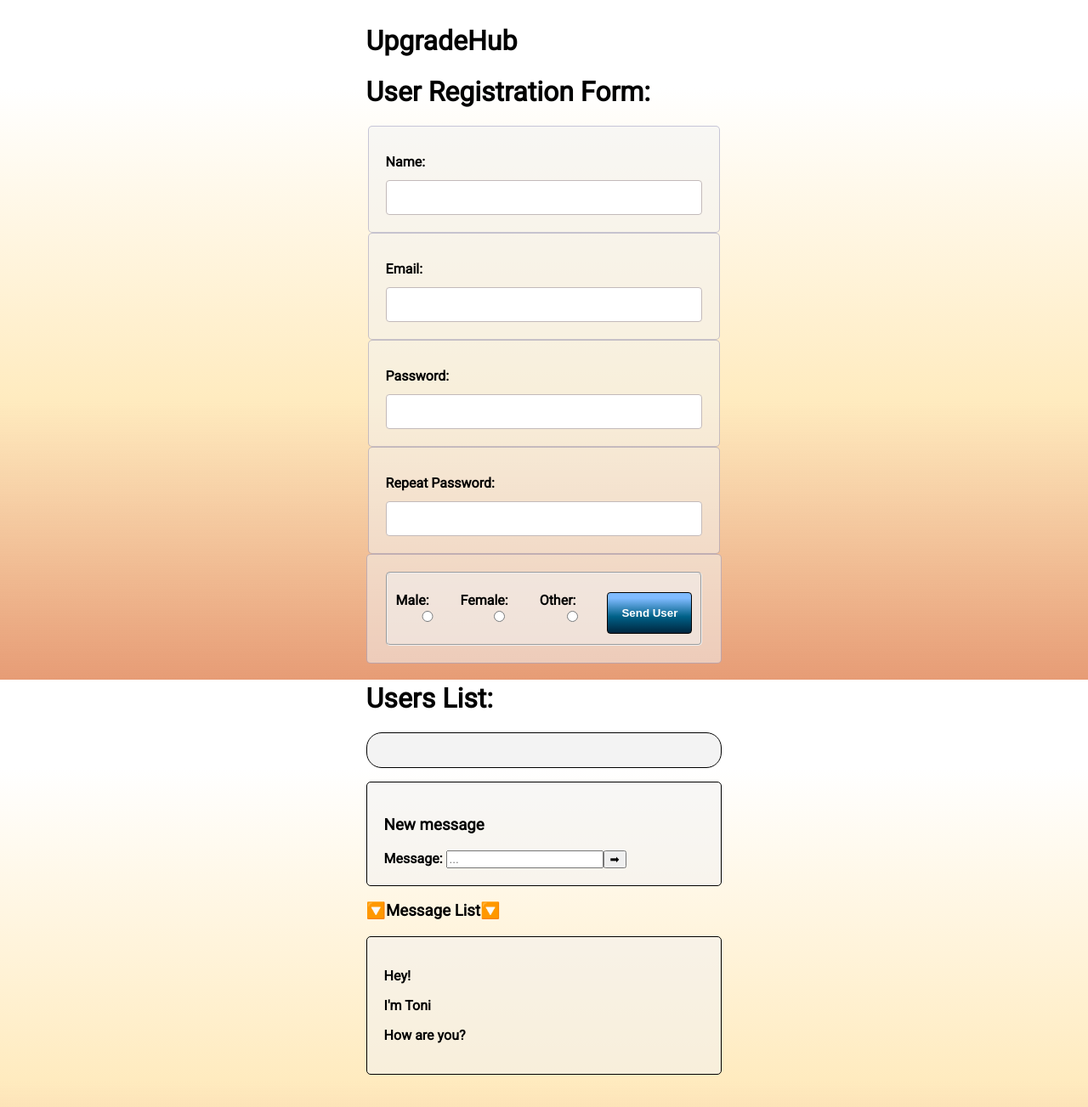
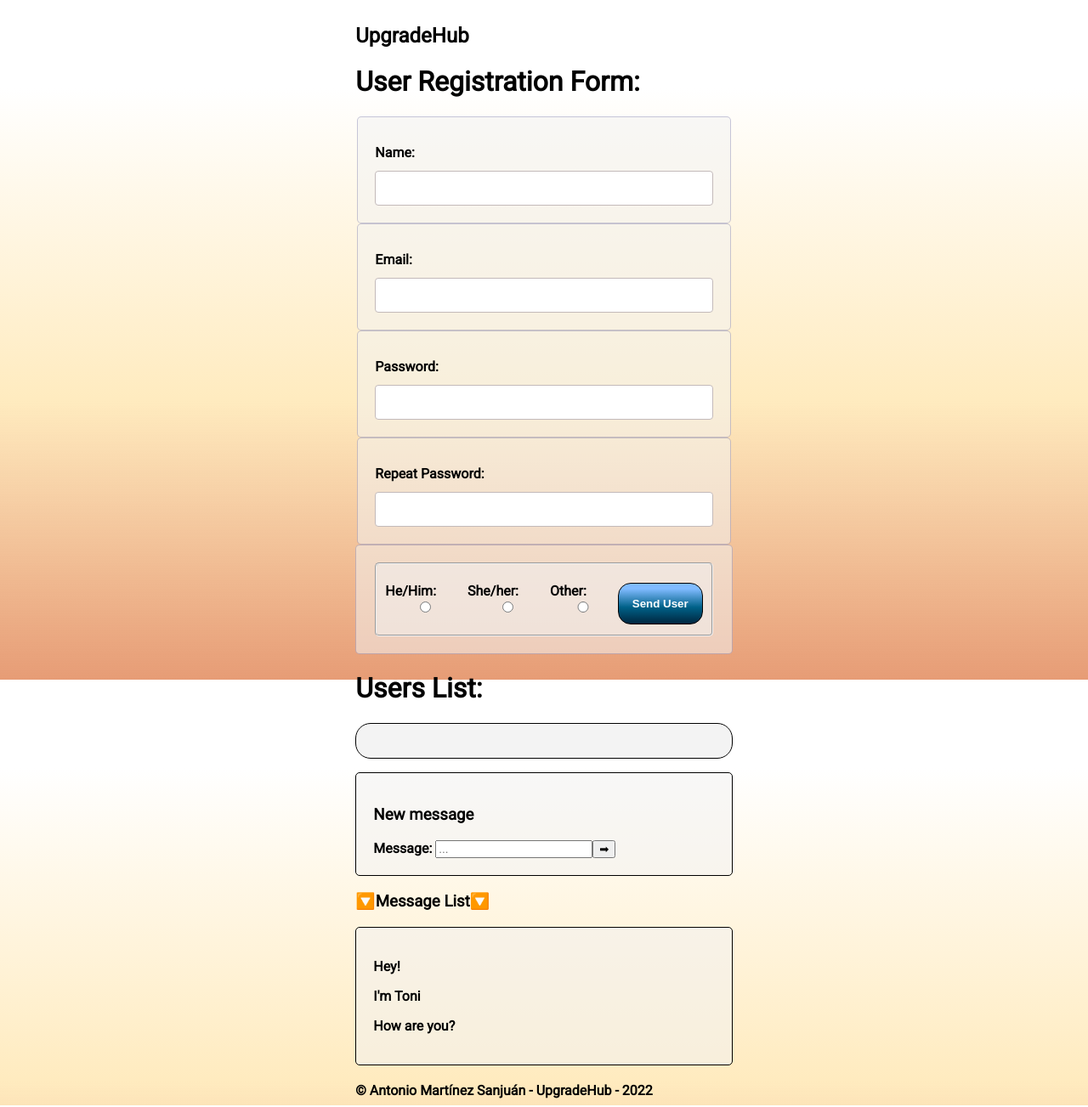
Before and after one commit to AntoniMS/angular-formularyServices, an Angular app: page / in a window 1280 px wide. Shown: the whole page at 85% size. Built offline with nearby package versions, Linux system fonts and the light colour scheme.

Commit message:
FIX Gender Names

```diff
--- a/src/app/app.component.html
+++ b/src/app/app.component.html
@@ -1,7 +1,7 @@
 <app-register-form></app-register-form>
 <app-user-list></app-user-list>
-
 <app-new-message></app-new-message>
 <app-message-list></app-message-list>
 
+
 <router-outlet></router-outlet>
--- a/src/app/features/message-list/message-list.component.html
+++ b/src/app/features/message-list/message-list.component.html
@@ -2,3 +2,5 @@
 <div *ngIf="list.length" class = "box">
   <p *ngFor="let message of list">{{ message }}</p>
 </div>
+
+<footer>© Antonio Martínez Sanjuán - UpgradeHub - 2022</footer>
--- a/src/app/features/message-list/message-list.component.scss
+++ b/src/app/features/message-list/message-list.component.scss
@@ -2,5 +2,6 @@
     border-radius: 5px;
     background-color: #f2f2f288;
     padding: 20px;
+    margin-bottom: 20px;
     border: 1px solid black;
   }
--- a/src/app/features/register-form/components/form/form.component.html
+++ b/src/app/features/register-form/components/form/form.component.html
@@ -58,14 +58,14 @@
   </div>
   <div class="fieldset">
     <fieldset class="fieldsetGender">
-      <label class="labelG" for="genderMale"> Male:
+      <label class="labelG" for="genderMale"> He/Him:
       <input
         type="radio"
         id="genderMale"
         formControlName="gender"
         value="Male"
       /></label>
-      <label class="labelG" for="genderFemale"> Female:
+      <label class="labelG" for="genderFemale"> She/her:
       <input
         type="radio"
         id="genderFemale"
--- a/src/app/features/register-form/components/form/form.component.scss
+++ b/src/app/features/register-form/components/form/form.component.scss
@@ -35,7 +35,7 @@ label {
   padding: 16px;
   font-weight: 700;
   border: 1px solid rgb(0, 0, 0);
-  border-radius: 4px;
+  border-radius: 15px;
   cursor: pointer;
   transition: 0.3s;
 }
@@ -47,7 +47,7 @@ label {
     rgb(35, 52, 53) 41%,
     rgb(0, 75, 161) 87%
   );
-  padding: 14px;
+  border-radius: 20px;
   color: rgb(255, 245, 199);
   transition: 0.3s;
 }
--- a/src/app/features/register-form/register-form.component.html
+++ b/src/app/features/register-form/register-form.component.html
@@ -1,3 +1,3 @@
-<h1>UpgradeHub</h1>
+<h2>UpgradeHub</h2>
 <h1>User Registration Form:</h1>
 <app-form (eventRegistered)="setUserRegistered($event)"></app-form>
--- a/src/app/features/user-list/user-list.component.html
+++ b/src/app/features/user-list/user-list.component.html
@@ -1,4 +1,3 @@
-
 
 <h1>Users List:</h1>
 <ul class = "container">
--- a/src/styles.scss
+++ b/src/styles.scss
@@ -7,7 +7,7 @@ body {
     font-family: 'Roboto', sans-serif;
     color: rgba(0, 0, 0, 0.8);
     font-weight: 600;
-    padding-bottom: 30px;
+
     background-size: cover;
     background-attachment: fixed;
     display: flex;
```
